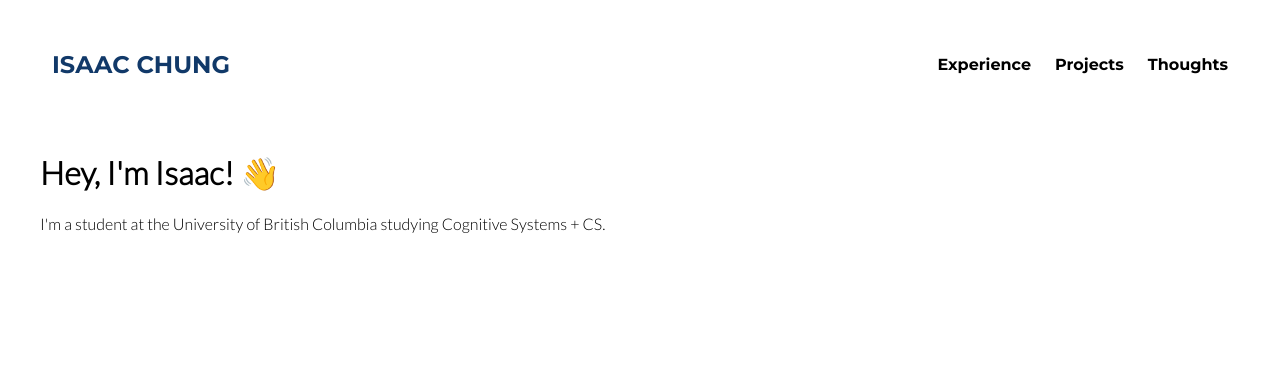
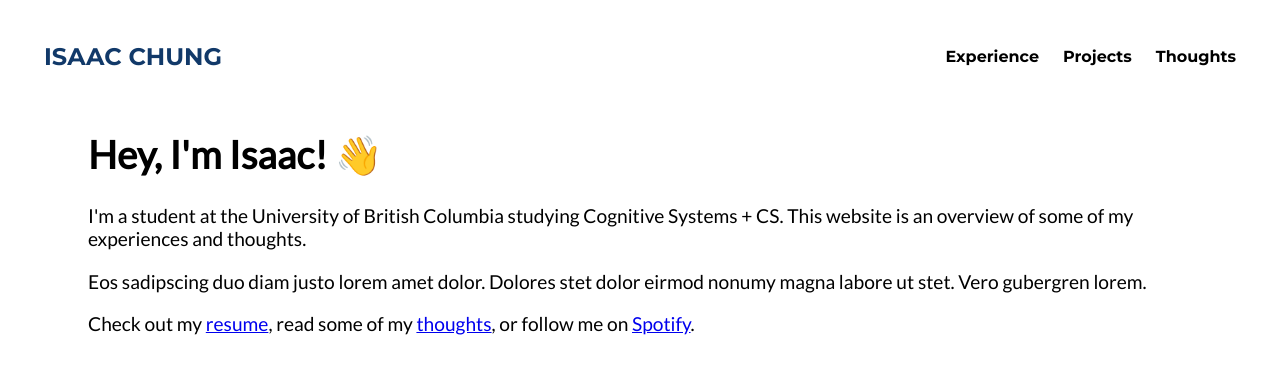
Before and after one commit to ichung08/Portfolio, a React (Create React App) app: page / in a window 1280 px wide. Shown: the top 374 px of the page. Built offline with nearby package versions, Linux system fonts and the light colour scheme.

Commit message:
updated about

```diff
--- a/src/components/About.js
+++ b/src/components/About.js
@@ -2,7 +2,29 @@ const About = () => {
   return (
     <div>
       <h1>Hey, I'm Isaac! 👋</h1>
-      <p>I'm a student at the University of British Columbia studying Cognitive Systems + CS.</p>
+      <p>
+        I'm a student at the University of British Columbia studying Cognitive Systems + CS. This website is an overview
+        of some of my experiences and thoughts.
+      </p>
+      <p>
+        Eos sadipscing duo diam justo lorem amet dolor. Dolores stet dolor eirmod nonumy magna labore ut stet. Vero
+        gubergren lorem.
+      </p>
+      <p>
+        Check out my{" "}
+        <a href="/" rel="noreferrer">
+          resume
+        </a>
+        , read some of my{" "}
+        <a href="#thoughts" rel="noreferrer">
+          thoughts
+        </a>
+        , or follow me on{" "}
+        <a href="https://open.spotify.com/user/sophieknowington?si=1721bf00ead043a8" rel="noreferrer" target="_blank">
+          Spotify
+        </a>
+        .
+      </p>
     </div>
   );
 };
--- a/src/components/Header.js
+++ b/src/components/Header.js
@@ -5,9 +5,15 @@ const Header = () => {
         ISAAC CHUNG
       </a>
       <div>
-        <a href="#experience">Experience</a>
-        <a href="#projects">Projects</a>
-        <a href="#thoughts">Thoughts</a>
+        <a href="#experience" rel="noreferrer">
+          Experience
+        </a>
+        <a href="#projects" rel="noreferrer">
+          Projects
+        </a>
+        <a href="#thoughts" rel="noreferrer">
+          Thoughts
+        </a>
       </div>
     </header>
   );
--- a/src/index.css
+++ b/src/index.css
@@ -1,4 +1,4 @@
-@import url("https://fonts.googleapis.com/css2?family=Lato:wght@300&family=Montserrat:wght@700&display=swap");
+@import url("https://fonts.googleapis.com/css2?family=Lato:wght@400&family=Montserrat:wght@700&display=swap");
 
 body {
   font-family: "Lato", sans-serif;
@@ -8,7 +8,7 @@ body {
   display: flex;
   justify-content: space-between;
   align-items: center;
-  padding: 2rem;
+  padding: 1.5rem;
   font-family: "Montserrat", sans-serif;
 }
 
@@ -28,5 +28,6 @@ body {
 }
 
 .container {
-  margin: 2rem;
+  margin: auto 5rem auto 5rem;
+  font-size: 1.2rem;
 }
```
Also changed, not shown: 1 other file (tests, documents, lock files or other folders).
